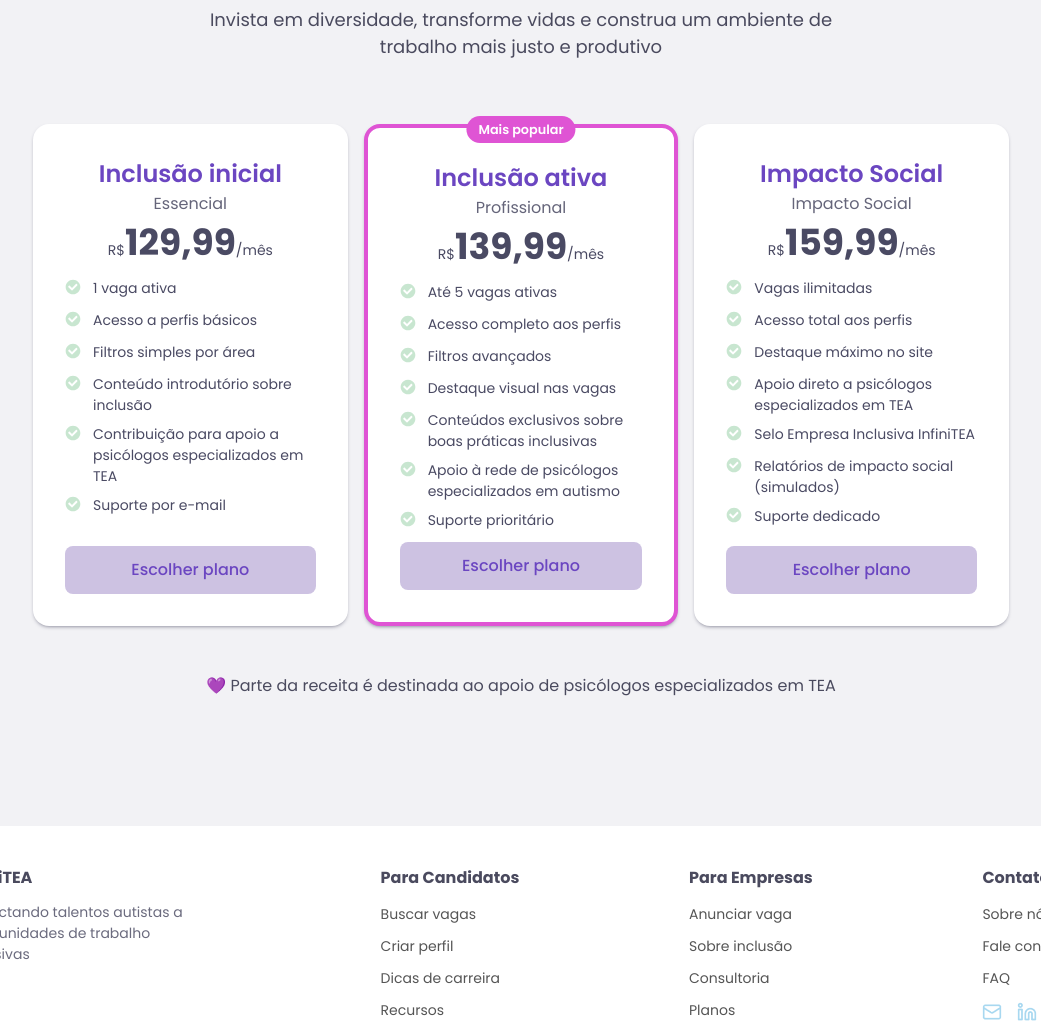
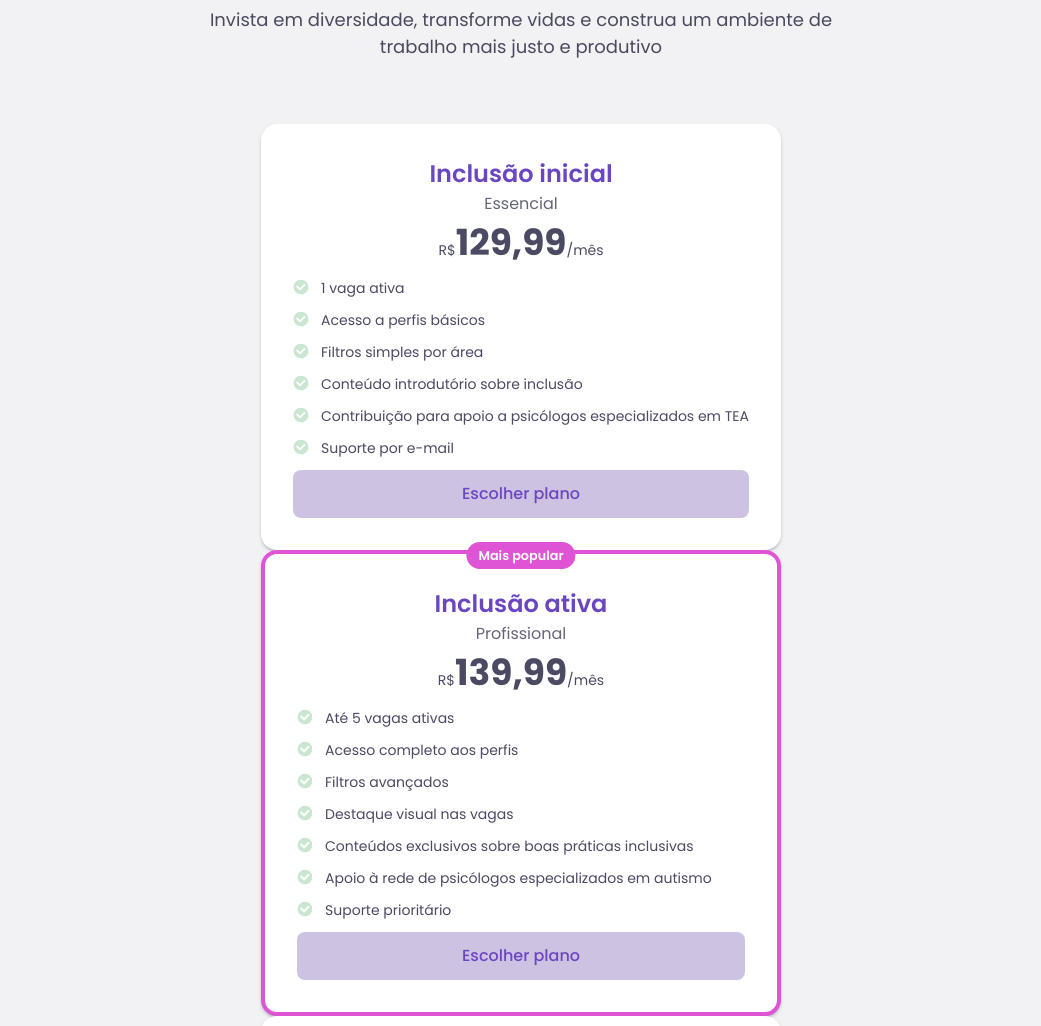
Before and after one commit to InitiiTEA/arquivos-projeto-final, a plain HTML site: page index.html in a window 1280 px wide. Shown: the part 2920-3946 px from the top of the page, without its empty margins (119-1160 px from the left). Drawn offline with nearby package versions, Linux system fonts and the light colour scheme; a web font is replaced by a local one.

Commit message:
Style.css AJUSTADO

```diff
--- a/css/style.css
+++ b/css/style.css
@@ -419,148 +419,6 @@ nav button:hover {
 /* Início section 4 */
 .planos {
     background-color: var(--color-white-medium);
-    padding: 4rem 9.5rem;
-    display: flex;
-    flex-direction: column;
-    align-items: center;
-    justify-content: center;
-    gap: 1rem;
-}
-
-.planos h2{
-    font-size: 1.875rem;
-    font-weight: 600;
-    color: var(--color-purple);
-}
-
-.planos > p{
-    color: var(--color-blue-medium);
-    font-size: 1.125rem;
-    text-align: center;
-    max-width: 623px;
-    height: auto;
-    margin-bottom: 3rem;
-}
-
-.ofertas{
-    padding: 2rem;
-    background-color: var(--color-white);
-    box-shadow: 0px 2px 4px -2px var(--color-gray-blue);
-    display: grid;
-    position: relative;
-    grid-template-rows: auto 1fr auto;
-    text-align: center;
-    border-radius: 1rem;
-    gap: 0.5rem;
-}
-
-.ofertas h4{
-    color: var(--color-purple);
-    font-size: 1.5rem;
-    font-weight: 600;
-}
-
-.ofertas h4 + p{
-    color: var(--color-gray-blue);
-}
-
-.ofertas h4 + p + p{
-    font-size: 0.875rem;
-}
-
-.preco-oferta{
-    font-size: 2.25rem;
-    font-weight: 700;
-}
-
-.icone-ofertas{
-    display: flex;
-    flex-direction: row;
-    gap: 0.75rem;
-}
-
-.icone-ofertas p{
-    font-size: 0.875rem;
-}
-
-.planos-text{
-    gap: 0.5rem;
-    display: flex;
-    flex-direction: column;
-    text-align: start;
-}
-
-.ofertas button{
-    background-color: var(--color-purple-soft);
-    color: var(--color-purple);
-    padding: 0.75rem 1.5rem;
-    border-radius: 0.5rem;
-    font-weight: 500;
-    font-size: 1rem;
-}
-
-.ofertas-grid{
-    display: grid;
-    grid-template-columns: 1fr 1fr 1fr;
-    gap: 1rem;
-    margin-bottom: 2rem;
-}
-
-.p-final{
-    color: var(--color-blue-medium);
-    margin-bottom: 4rem;
-}
-
-.destaque{
-    border: solid var(--color-pink) 4px;
-}
-
-.destaque-badge{
-    position: absolute;
-    top: -0.75rem;
-    left: 50%;
-    transform: translateX(-50%);
-
-    padding: 0.25rem 0.75rem;
-    border-radius: 1rem;
-    font-size: 0.8rem;
-    font-weight: 600;
-
-    background-color: var(--color-pink);
-    color: var(--color-white);
-    white-space: nowrap;
-}
-
-/* Fim section 4 */
-
-/* Ajustes para telas menores */
-@media (max-width: 768px) {
-    nav {
-        display: flex;
-        flex-direction: column;
-        align-items: stretch;
-    }
-
-    nav button {
-        width: 100%;
-    }
-}
-
-@media (max-width: 860px) {
-    .ofertas-flex {
-        display: flex;
-        flex-direction: column;
-        gap: 1rem;
-        margin-bottom: 2rem;
-    }
-
-    .grid-dif {
-        grid-template-columns: 1fr;
-    }
-
-    /* Início section 4 */
-.planos {
-    background-color: var(--color-white-medium);
     padding: clamp(2rem, 5vw, 4rem) clamp(1.5rem, 6vw, 9.5rem);
     display: flex;
     flex-direction: column;
@@ -576,7 +434,7 @@ nav button:hover {
     text-align: center;
 }
 
-.planos>p {
+.planos > p {
     color: var(--color-blue-medium);
     font-size: 1.125rem;
     text-align: center;
@@ -646,7 +504,6 @@ nav button:hover {
         box-shadow 0.35s ease-in-out,
         transform 0.25s ease-in-out;
     transform-origin: center;
-
 }
 
 .ofertas button:hover {
@@ -689,10 +546,30 @@ nav button:hover {
     white-space: nowrap;
 }
 
-    .ofertas-grid {
-        display: grid;
-        grid-template-columns: 1fr;
+/* Fim section 4 */
+
+/* Ajustes para telas menores */
+@media (max-width: 768px) {
+    nav {
+        display: flex;
+        flex-direction: column;
+        align-items: stretch;
+    }
+
+    nav button {
+        width: 100%;
+    }
+}
+
+@media (max-width: 860px) {
+    .ofertas-flex {
+        display: flex;
+        flex-direction: column;
         gap: 1rem;
         margin-bottom: 2rem;
     }
+
+    .grid-dif {
+        grid-template-columns: 1fr;
+    }
 }
```
